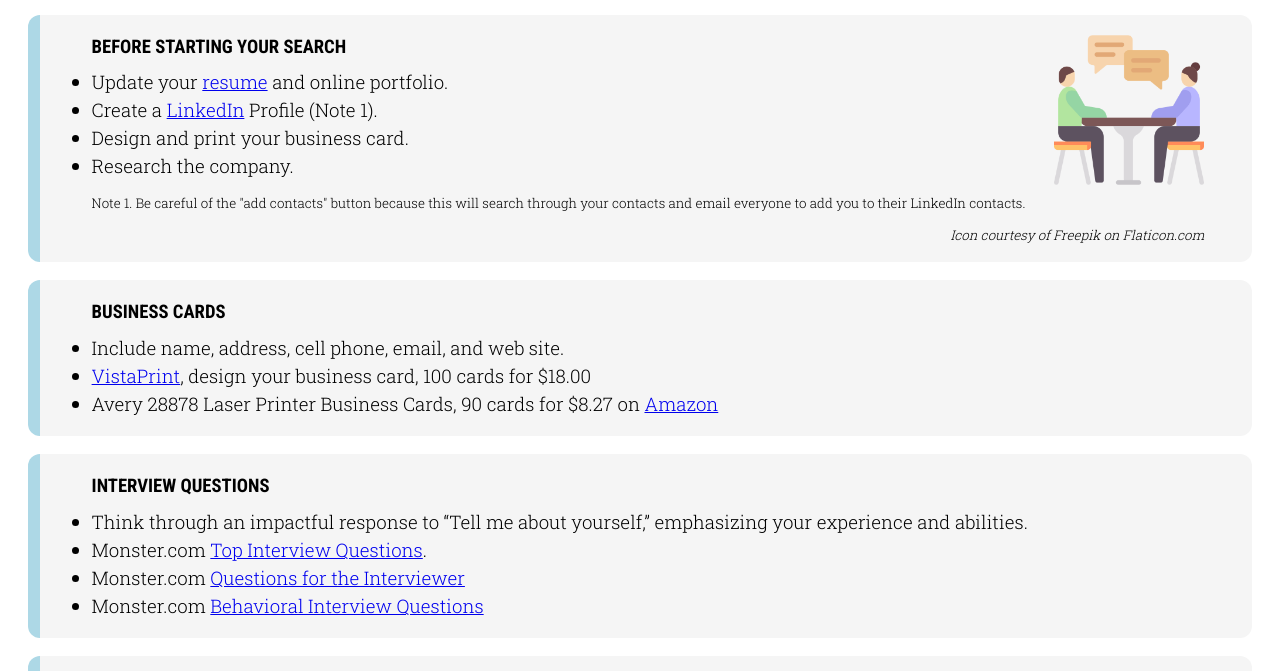
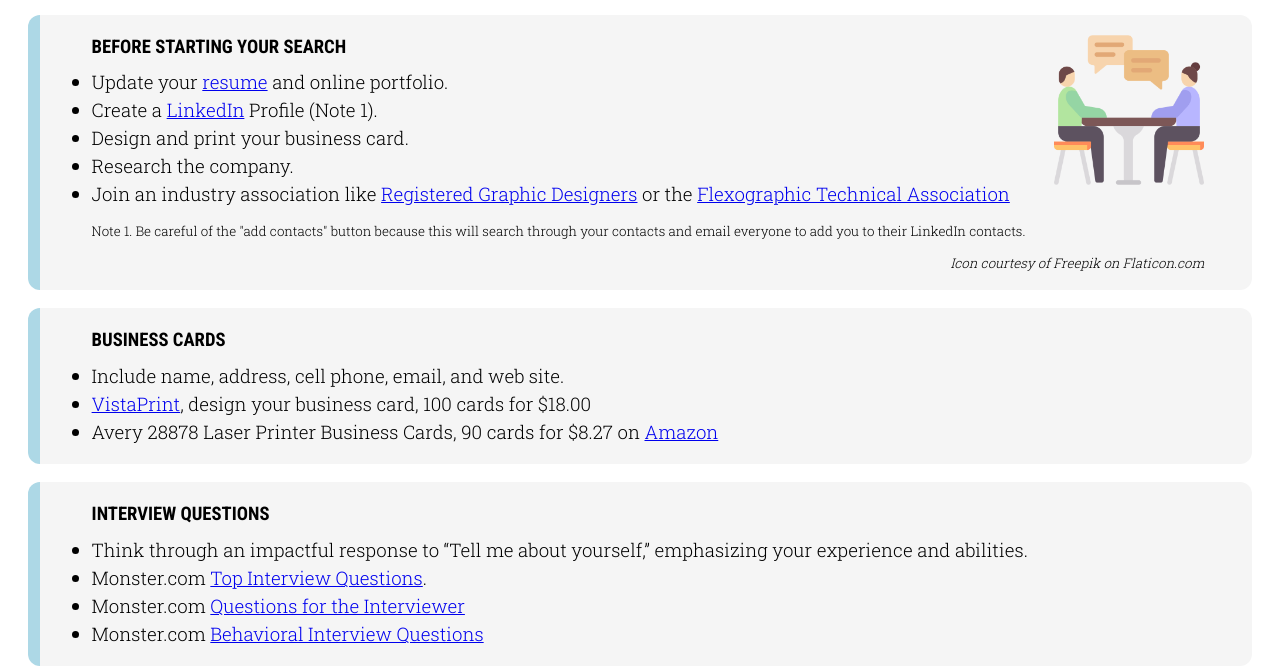
Before and after one commit to r3adams/grc420, a plain HTML site: page jobsearch.html in a window 1280 px wide. Shown: the part 117-788 px from the top of the page. Drawn offline with Linux system fonts and the light colour scheme.

Commit message:
Add files via upload

```diff
--- a/jobsearch.html
+++ b/jobsearch.html
@@ -44,6 +44,7 @@
             <li>Create a <a href="https://www.linkedin.com">LinkedIn</a> Profile (Note 1).</li>
             <li>Design and print your business card.</li>
             <li>Research the company.</li>
+            <li>Join an industry association like <a href="https://www.rgd.ca/membership.php">Registered Graphic Designers</a> or the <a href="https://www.flexography.org/fta-membership/student-membership/">Flexographic Technical Association</a></li>
             <p class="footnote">Note 1. Be careful of the "add contacts" button because this will search through your contacts and email everyone to add you to their LinkedIn contacts.</p>
             <p class="footnote" style="text-align: right; margin-right: 48px;"><em>Icon courtesy of Freepik on Flaticon.com</em></p>
         </ul>
```
